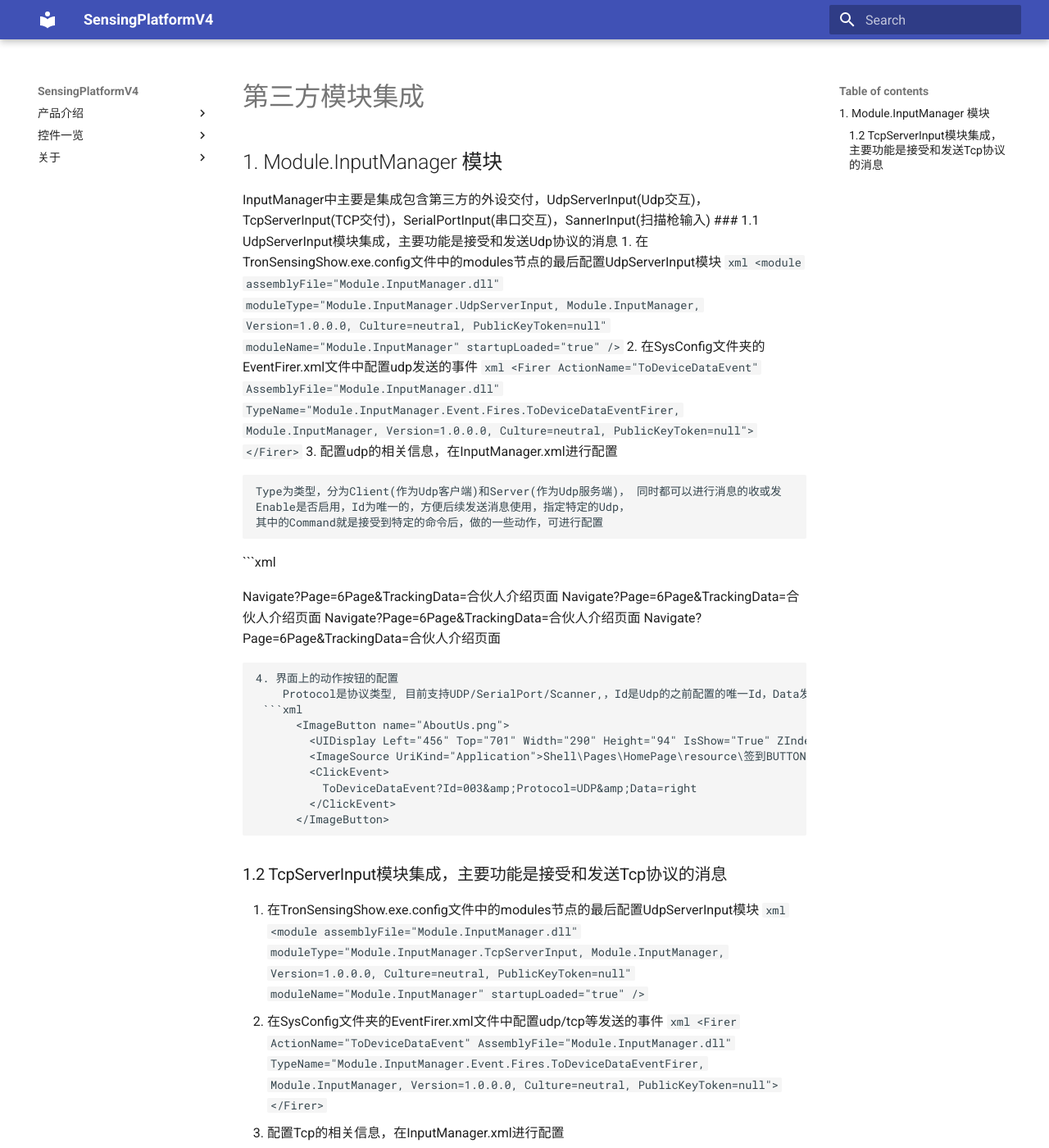
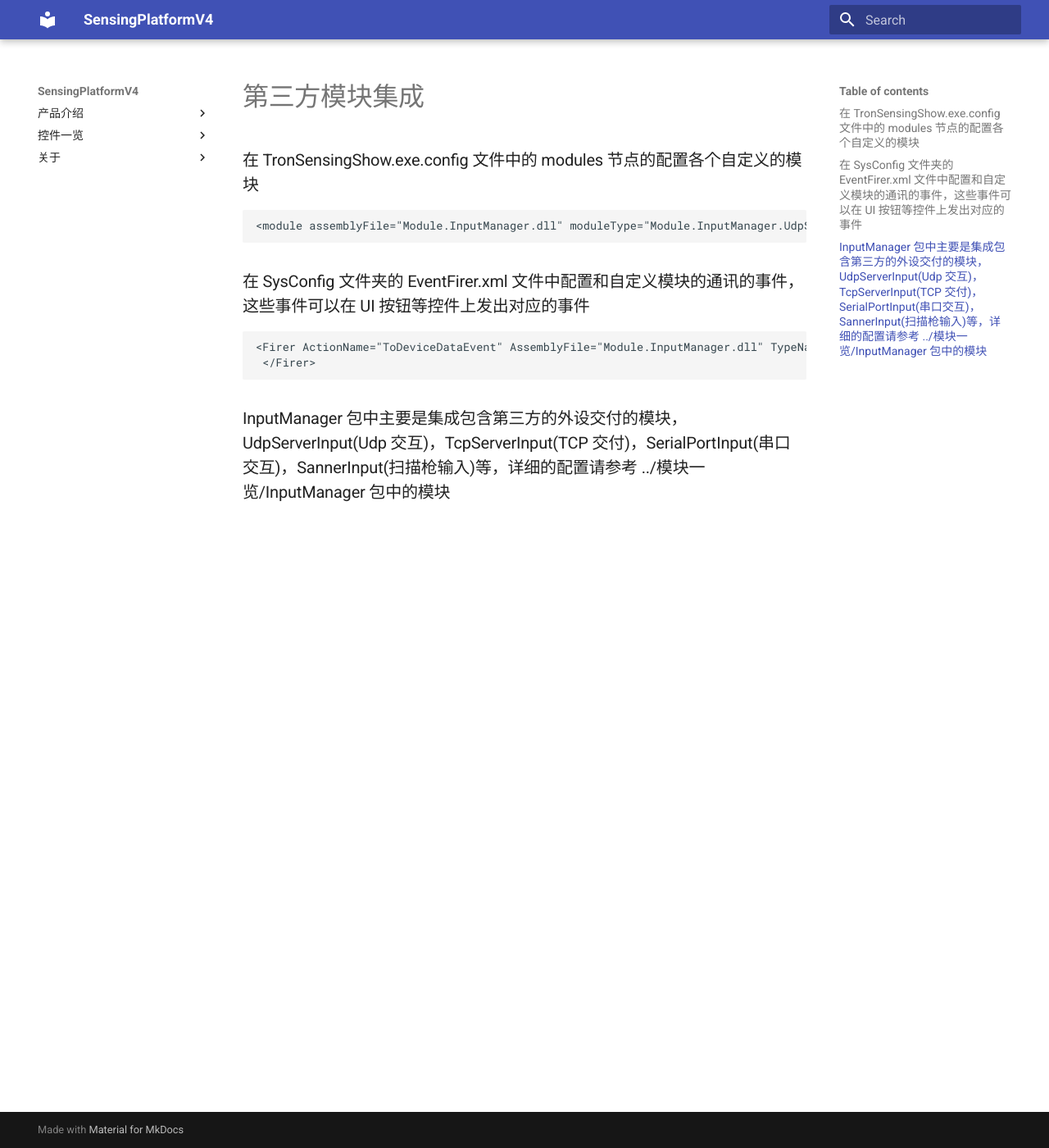
Before and after one commit to troncell/SensingPlatformDocs, an MkDocs documentation site: the page built from docs/产品介绍/第三方模块集成.md, in a window 1280 px wide and 1400 px high. Shown: the whole window at 82% size. Built offline with MkDocs 1.6.1 and Material for MkDocs 9.7.7, drawn with Linux system fonts in a browser that asks for light colours; some of the changed text lies outside the part shown.

Commit message:
add more folders

````diff
--- a/docs/产品介绍/第三方模块集成.md
+++ b/docs/产品介绍/第三方模块集成.md
@@ -1,111 +1,14 @@
-## 1. Module.InputManager 模块
- InputManager中主要是集成包含第三方的外设交付，UdpServerInput(Udp交互)，TcpServerInput(TCP交付)，SerialPortInput(串口交互)，SannerInput(扫描枪输入)
- ### 1.1 UdpServerInput模块集成，主要功能是接受和发送Udp协议的消息
- 1.  在TronSensingShow.exe.config文件中的modules节点的最后配置UdpServerInput模块
- ```xml
+### 在 TronSensingShow.exe.config 文件中的 modules 节点的配置各个自定义的模块
+
+```xml
 <module assemblyFile="Module.InputManager.dll" moduleType="Module.InputManager.UdpServerInput, Module.InputManager, Version=1.0.0.0, Culture=neutral, PublicKeyToken=null" moduleName="Module.InputManager" startupLoaded="true" />
- ```
- 2. 在SysConfig文件夹的EventFirer.xml文件中配置udp发送的事件
- ```xml
+```
+
+### 在 SysConfig 文件夹的 EventFirer.xml 文件中配置和自定义模块的通讯的事件，这些事件可以在 UI 按钮等控件上发出对应的事件
+
+```xml
 <Firer ActionName="ToDeviceDataEvent" AssemblyFile="Module.InputManager.dll" TypeName="Module.InputManager.Event.Fires.ToDeviceDataEventFirer, Module.InputManager, Version=1.0.0.0, Culture=neutral, PublicKeyToken=null">
-  </Firer>
- ```
- 3. 配置udp的相关信息，在InputManager.xml进行配置
+ </Firer>
+```
 
-    Type为类型，分为Client(作为Udp客户端)和Server(作为Udp服务端)， 同时都可以进行消息的收或发
-    Enable是否启用，Id为唯一的，方便后续发送消息使用，指定特定的Udp，
-    其中的Command就是接受到特定的命令后，做的一些动作，可进行配置
- ```xml
-<?xml version="1.0" encoding="utf-8" ?>
-<inputs>
-  <Udps>
-    <Udp Id="001" Ip="127.0.0.1" Port="6666" Type="Server" Enable="true" Provider="">
-      <Commands>
-        <Command Text="P1">
-          <ClickEvent>Navigate?Page=6Page&amp;TrackingData=合伙人介绍页面</ClickEvent>
-        </Command>
-        <Command Text="P2">
-          <ClickEvent>Navigate?Page=6Page&amp;TrackingData=合伙人介绍页面</ClickEvent>
-        </Command>
-      </Commands>
-    </Udp>
-    <Udp Id="002" Ip="127.0.0.1" Port="9895" Type="Client" Enable="false" Provider="">
-      <Commands>
-        <Command Text="P1">
-          <ClickEvent>Navigate?Page=6Page&amp;TrackingData=合伙人介绍页面</ClickEvent>
-        </Command>
-        <Command Text="P2">
-          <ClickEvent>Navigate?Page=6Page&amp;TrackingData=合伙人介绍页面</ClickEvent>
-        </Command>
-      </Commands>
-    </Udp>
-  </Udps>
-</inputs>
-
-```
-4. 界面上的动作按钮的配置
-    Protocol是协议类型, 目前支持UDP/SerialPort/Scanner,，Id是Udp的之前配置的唯一Id，Data发送到Udp的数据
- ```xml
-      <ImageButton name="AboutUs.png">
-        <UIDisplay Left="456" Top="701" Width="290" Height="94" IsShow="True" ZIndex="2" UsePercent="False" />
-        <ImageSource UriKind="Application">Shell\Pages\HomePage\resource\签到BUTTON.png</ImageSource>
-        <ClickEvent>
-          ToDeviceDataEvent?Id=003&amp;Protocol=UDP&amp;Data=right
-        </ClickEvent>
-      </ImageButton>
-```
-### 1.2 TcpServerInput模块集成，主要功能是接受和发送Tcp协议的消息
- 1.  在TronSensingShow.exe.config文件中的modules节点的最后配置UdpServerInput模块
- ```xml
-<module assemblyFile="Module.InputManager.dll" moduleType="Module.InputManager.TcpServerInput, Module.InputManager, Version=1.0.0.0, Culture=neutral, PublicKeyToken=null" moduleName="Module.InputManager" startupLoaded="true" />
- ```
- 2. 在SysConfig文件夹的EventFirer.xml文件中配置udp/tcp等发送的事件
- ```xml
-<Firer ActionName="ToDeviceDataEvent" AssemblyFile="Module.InputManager.dll" TypeName="Module.InputManager.Event.Fires.ToDeviceDataEventFirer, Module.InputManager, Version=1.0.0.0, Culture=neutral, PublicKeyToken=null">
-  </Firer>
- ```
- 3. 配置Tcp的相关信息，在InputManager.xml进行配置
-
-    Type为类型，分为Client(作为Udp客户端)和Server(作为Udp服务端)， 同时都可以进行消息的收或发
-    Enable是否启用，Id为唯一的，方便后续发送消息使用，指定特定的Udp，
-    IsHex表示接受后的值会转成成HEX字符(16进制字符)
-    其中的Command就是接受到特定的命令后，做的一些动作，可进行配置
- ```xml
-<?xml version="1.0" encoding="utf-8" ?>
-<inputs>
-  <Tcps>
-    <Tcp Id="001" Ip="127.0.0.1" Port="6666" Type="Server" Enable="true" IsHex="True" Provider="">
-      <Commands>
-        <Command Text="P1">
-          <ClickEvent>Navigate?Page=6Page&amp;TrackingData=合伙人介绍页面</ClickEvent>
-        </Command>
-        <Command Text="P2">
-          <ClickEvent>Navigate?Page=6Page&amp;TrackingData=合伙人介绍页面</ClickEvent>
-        </Command>
-      </Commands>
-    </Tcp>
-    <Tcp Id="002" Ip="127.0.0.1" Port="9895" Type="Client" Enable="false" Provider="">
-      <Commands>
-        <Command Text="P1">
-          <ClickEvent>Navigate?Page=6Page&amp;TrackingData=合伙人介绍页面</ClickEvent>
-        </Command>
-        <Command Text="P2">
-          <ClickEvent>Navigate?Page=6Page&amp;TrackingData=合伙人介绍页面</ClickEvent>
-        </Command>
-      </Commands>
-    </Tcp>
-  </Udps>
-</inputs>
-
-```
-4. 界面上的动作按钮的配置
-    Protocol是协议类型, 目前支持UDP/TCP/SerialPort/Scanner,，Id是TCP的之前配置的唯一Id，Data发送到Udp的数据，,IsHex表示是否以4bit作为16进制发送，比如1Byte AA
- ```xml
-      <ImageButton name="AboutUs.png">
-        <UIDisplay Left="456" Top="701" Width="290" Height="94" IsShow="True" ZIndex="2" UsePercent="False" />
-        <ImageSource UriKind="Application">Shell\Pages\HomePage\resource\签到BUTTON.png</ImageSource>
-        <ClickEvent>
-          ToDeviceDataEvent?Id=003&amp;Protocol=TCP&amp;Data=11001A&amp;IsHex=true
-        </ClickEvent>
-      </ImageButton>
-```
+### InputManager 包中主要是集成包含第三方的外设交付的模块，UdpServerInput(Udp 交互)，TcpServerInput(TCP 交付)，SerialPortInput(串口交互)，SannerInput(扫描枪输入)等，详细的配置请参考 ../模块一览/InputManager 包中的模块
````
Also changed, not shown: docs/1.xml (deleted, +0 -10 lines), docs/README.md (+3 -6 lines), docs/about.md (deleted, +0 -1 lines), docs/index.md (deleted, +0 -12 lines), docs/控件级参数配置.md (deleted, +0 -17 lines), docs/模块一览/InputManager包中模块.md (added, +111 -0 lines), docs/HelloWorldUI.md (renamed from docs/WPF开发的最简单的控件集成.md).
